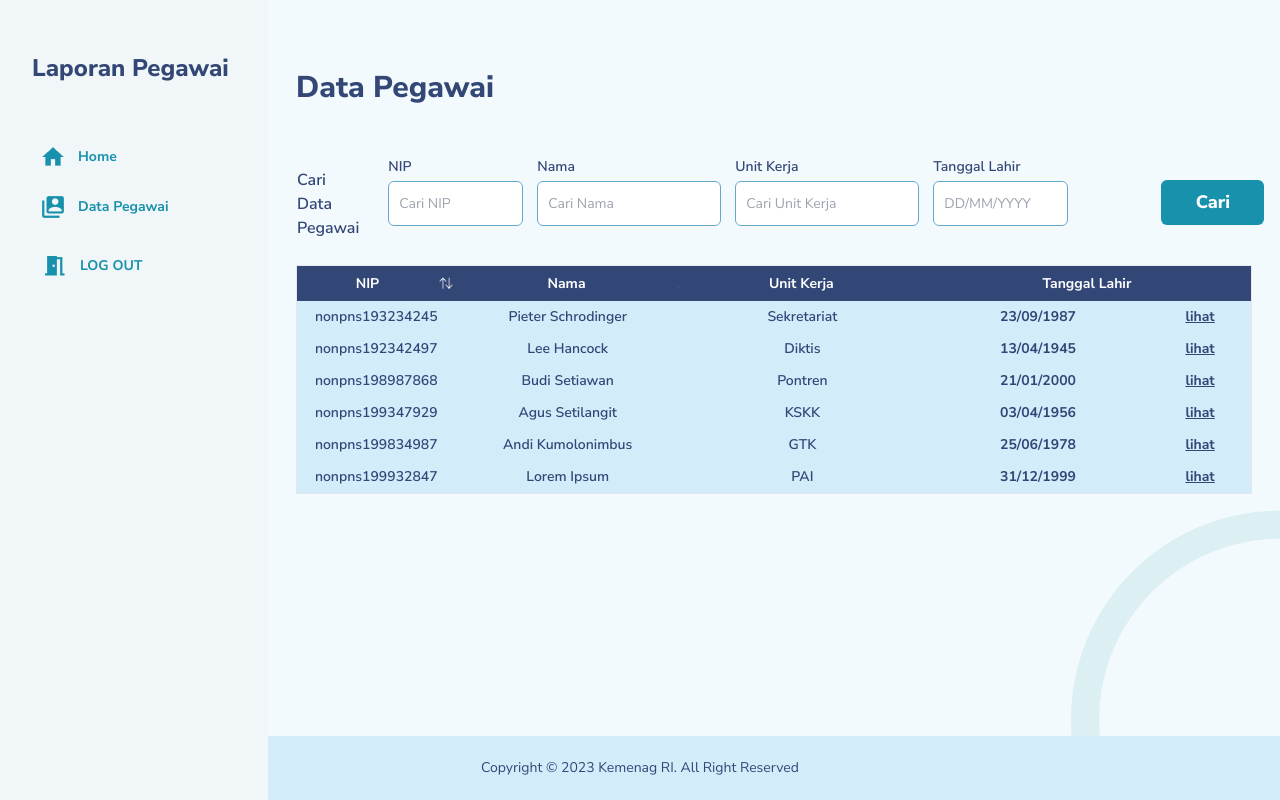
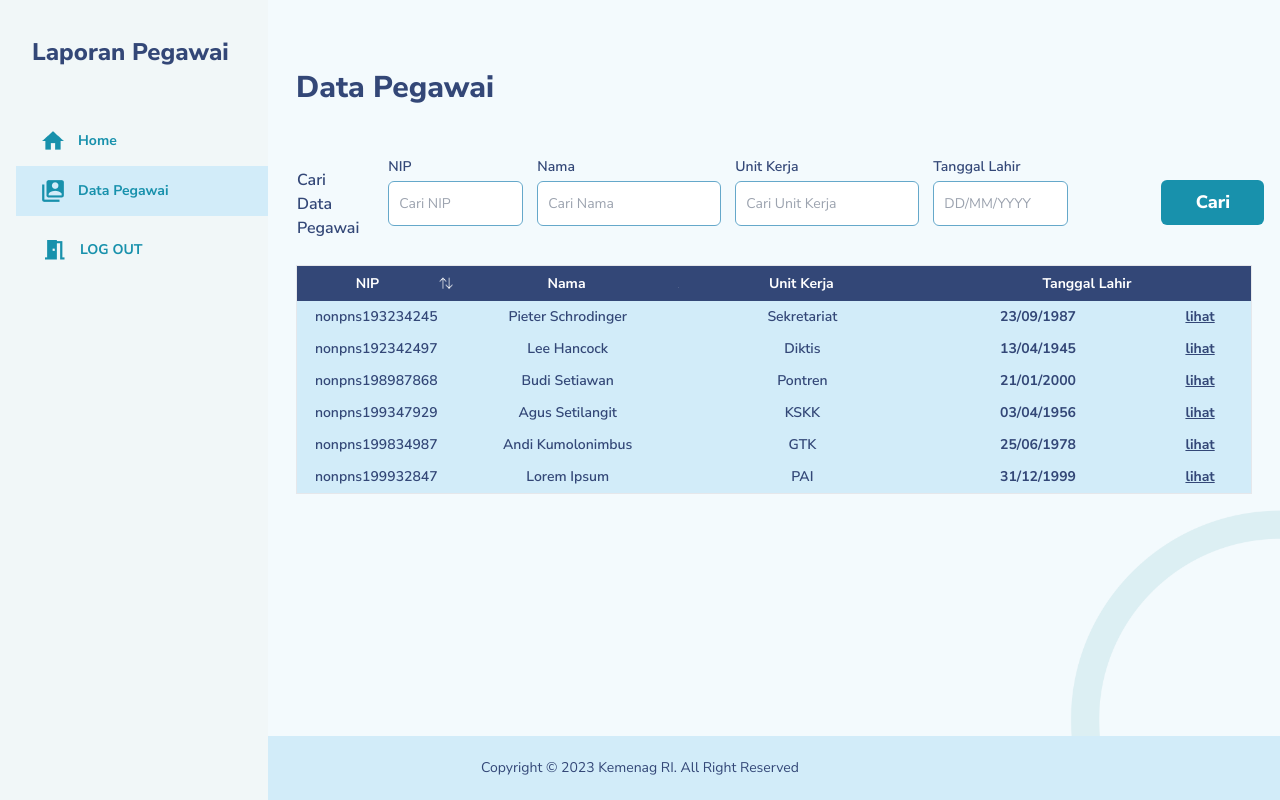
Before and after one commit to Magang-Kemenag/Slicing-PPNPN, a website: page src/admin-data.html in a window 1280 px wide. Drawn offline with Linux system fonts and the light colour scheme.

Commit message:
add active state on admin

```diff
--- a/src/admin-data.html
+++ b/src/admin-data.html
@@ -237,7 +237,7 @@
       <div class="drawer-side">
         <label for="my-drawer-2" class="drawer-overlay"></label>
         <ul
-          class="menu p-4 w-[268px] bg-lgray text-dBlue font-nunito font-bold text-sm"
+          class="menu pl-4 w-[268px] bg-lgray text-dBlue font-nunito font-bold text-sm"
         >
           <!-- sidebar content here -->
           <li class="text-2xl font-extrabold text-bBlue pt-6">
@@ -248,7 +248,7 @@
               ><img src="/src/assets/Images/home-logo.png" alt="home" />Home</a
             >
           </li>
-          <li class="pl-2">
+          <li class="pl-2 bg-lBlue">
             <a href="/src/admin-data.html"
               ><img
                 src="/src/assets/Images/data-logo.png"
```
Also changed, not shown: src/admin-specific.html (+1 -1 lines).
